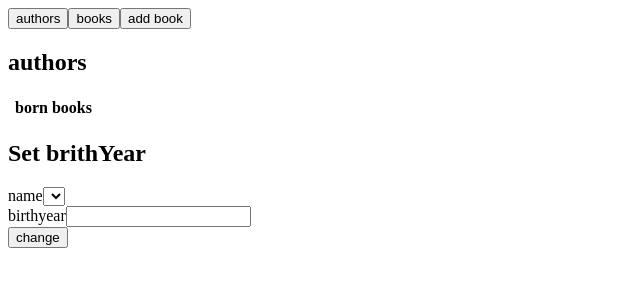
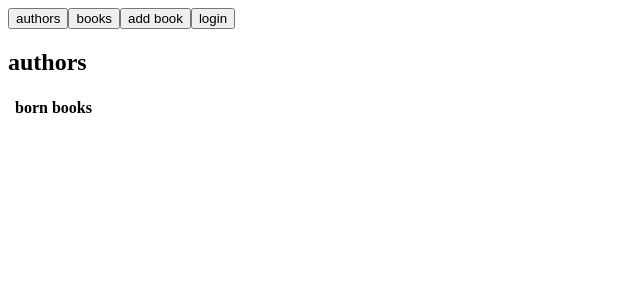
Before and after one commit to Matt-Anis/FullStackOpen-part-08-exercises, a React (Vite) app in the folder library-frontend/: page / in a window 1280 px wide. Shown: the top 300 px of the page, without its empty margins (0-640 px from the left). Built offline with nearby package versions, Linux system fonts and the light colour scheme.

Commit message:
19. Log in

```diff
--- a/library-frontend/src/App.jsx
+++ b/library-frontend/src/App.jsx
@@ -2,13 +2,22 @@ import { useState } from "react";
 import Authors from "./components/Authors";
 import Books from "./components/Books";
 import NewBook from "./components/NewBook";
+import LoginForm from "./components/LoginForm";
+import AuthorBirthdayForm from "./components/AuthorBirthdayForm";
 import { useQuery } from "@apollo/client/react";
 import { ALL_AUTHORS, ALL_BOOKS } from "./queries";
 
 const App = () => {
   const [page, setPage] = useState("authors");
+  const [token, setToken] = useState(
+    localStorage.getItem("library-user-token"),
+  );
   const authorsResult = useQuery(ALL_AUTHORS);
   const booksResult = useQuery(ALL_BOOKS);
+
+  const handleLogout = () => {
+    (localStorage.removeItem("library-user-token"), setToken(""));
+  };
 
   return (
     <div>
@@ -16,13 +25,19 @@ const App = () => {
         <button onClick={() => setPage("authors")}>authors</button>
         <button onClick={() => setPage("books")}>books</button>
         <button onClick={() => setPage("add")}>add book</button>
+        {!token && <button onClick={() => setPage("login")}>login</button>}
+        {token && <button onClick={handleLogout}>logout</button>}
       </div>
 
-      <Authors show={page === "authors"} authorsResult={authorsResult} />
+      <Authors show={page === "authors"} authorsResult={authorsResult}>
+        {token && <AuthorBirthdayForm authorsResult={authorsResult} />}
+      </Authors>
 
       <Books show={page === "books"} booksResult={booksResult} />
 
       <NewBook show={page === "add"} />
+
+      <LoginForm show={page === "login" && !token} setToken={setToken} />
     </div>
   );
 };
--- a/library-frontend/src/components/AuthorBirthdayForm.jsx
+++ b/library-frontend/src/components/AuthorBirthdayForm.jsx
@@ -2,7 +2,7 @@ import { useState } from "react";
 import { useMutation } from "@apollo/client/react";
 import { CHANGE_BIRTHDAY, ALL_AUTHORS } from "../queries";
 
-const AuthorBirthdayForm = ({ authors }) => {
+const AuthorBirthdayForm = ({ authorsResult }) => {
   const [name, setName] = useState("");
   const [birthYear, setBirthYear] = useState("");
 
@@ -18,6 +18,12 @@ const AuthorBirthdayForm = ({ authors }) => {
     setName("");
     setBirthYear("");
   };
+
+  if (authorsResult.loading) {
+    return null;
+  }
+
+  const authors = authorsResult?.data?.allAuthors ?? [];
 
   return (
     <div>
--- a/library-frontend/src/components/Authors.jsx
+++ b/library-frontend/src/components/Authors.jsx
@@ -1,6 +1,6 @@
 import AuthorBirthdayForm from "./AuthorBirthdayForm";
 
-const Authors = ({ show, authorsResult }) => {
+const Authors = ({ show, authorsResult, children }) => {
   if (!show) {
     return null;
   }
@@ -30,7 +30,7 @@ const Authors = ({ show, authorsResult }) => {
           ))}
         </tbody>
       </table>
-      <AuthorBirthdayForm authors={authors} />
+      {children}
     </div>
   );
 };
--- /dev/null
+++ b/library-frontend/src/components/LoginForm.jsx
@@ -0,0 +1,56 @@
+import { useState } from "react";
+import { useMutation } from "@apollo/client/react";
+import { LOGIN } from "../queries";
+
+const LoginForm = ({ show, setToken }) => {
+  const [username, setUsername] = useState("");
+  const [password, setPassword] = useState("");
+
+  const [login] = useMutation(LOGIN, {
+    onCompleted: (data) => {
+      const token = data.login.value;
+      setToken(token);
+      localStorage.setItem("library-user-token", token);
+      setUsername("");
+      setPassword("");
+      console.log("logged in");
+    },
+    onError: (error) => {
+      console.error(error.message);
+    },
+  });
+
+  const submit = (event) => {
+    event.preventDefault();
+    login({ variables: { username, password } });
+  };
+
+  if (!show) {
+    return null;
+  }
+
+  return (
+    <div>
+      <form onSubmit={submit}>
+        <div>
+          username{" "}
+          <input
+            value={username}
+            onChange={({ target }) => setUsername(target.value)}
+          />
+        </div>
+        <div>
+          password{" "}
+          <input
+            type="password"
+            value={password}
+            onChange={({ target }) => setPassword(target.value)}
+          />
+        </div>
+        <button type="submit">login</button>
+      </form>
+    </div>
+  );
+};
+
+export default LoginForm;
--- a/library-frontend/src/main.jsx
+++ b/library-frontend/src/main.jsx
@@ -3,12 +3,23 @@ import { createRoot } from "react-dom/client";
 import App from "./App.jsx";
 import { ApolloClient, HttpLink, InMemoryCache } from "@apollo/client";
 import { ApolloProvider } from "@apollo/client/react";
+import { SetContextLink } from "@apollo/client/link/context";
+
+const authLink = new SetContextLink(({ headers }) => {
+  const token = localStorage.getItem("library-user-token");
+  return {
+    headers: {
+      ...headers,
+      authorization: token ? `Bearer ${token}` : null,
+    },
+  };
+});
+
+const httpLink = new HttpLink({ uri: "http://localhost:4000" });
 
 const client = new ApolloClient({
-  link: new HttpLink({
-    uri: "http://localhost:4000",
-  }),
   cache: new InMemoryCache(),
+  link: authLink.concat(httpLink),
 });
 
 createRoot(document.getElementById("root")).render(
--- a/library-frontend/src/queries.js
+++ b/library-frontend/src/queries.js
@@ -61,3 +61,11 @@ export const CHANGE_BIRTHDAY = gql`
     }
   }
 `;
+
+export const LOGIN = gql`
+  mutation login($username: String!, $password: String!) {
+    login(username: $username, password: $password) {
+      value
+    }
+  }
+`;
```
Also changed, not shown: 1 other file (tests, documents, lock files or other folders).
